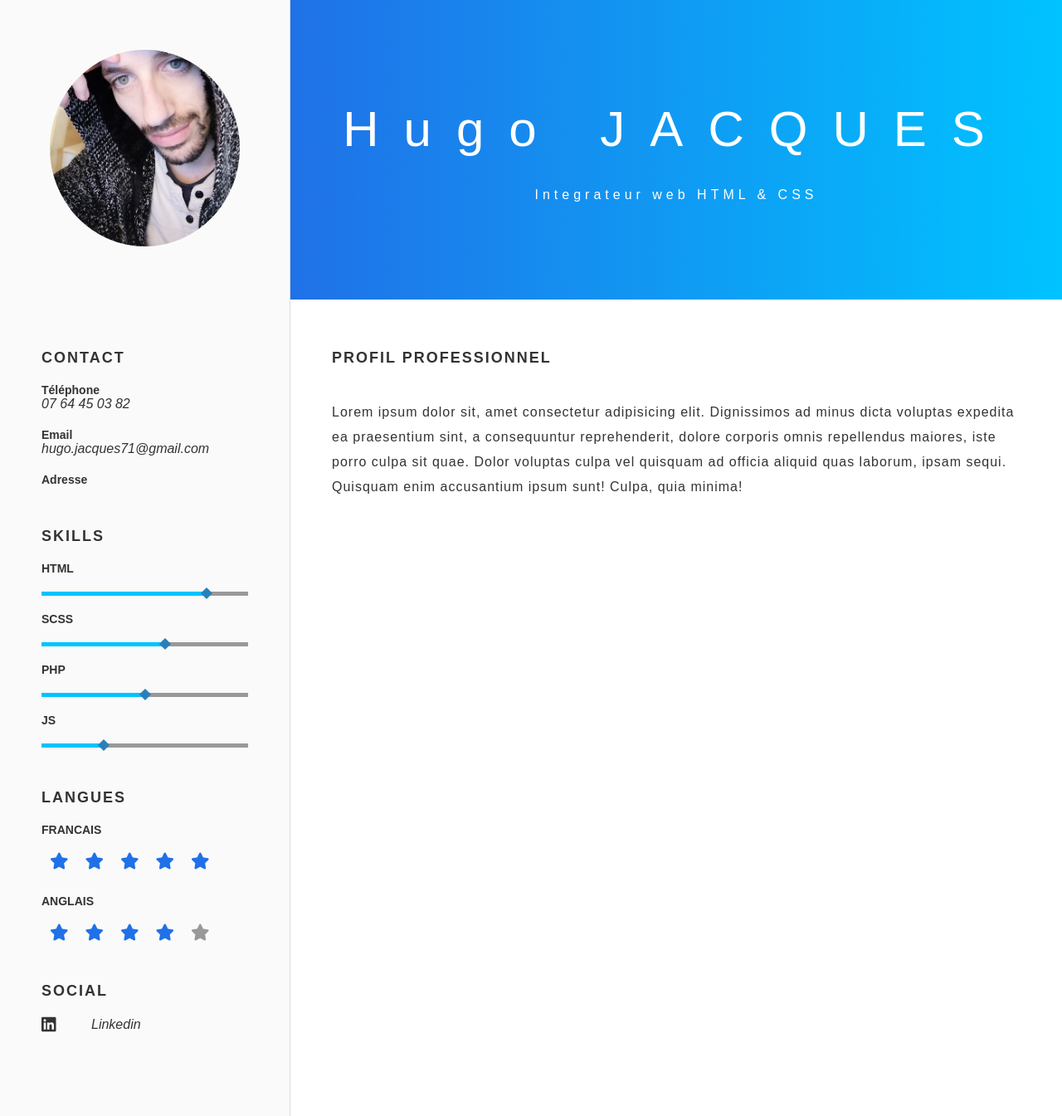
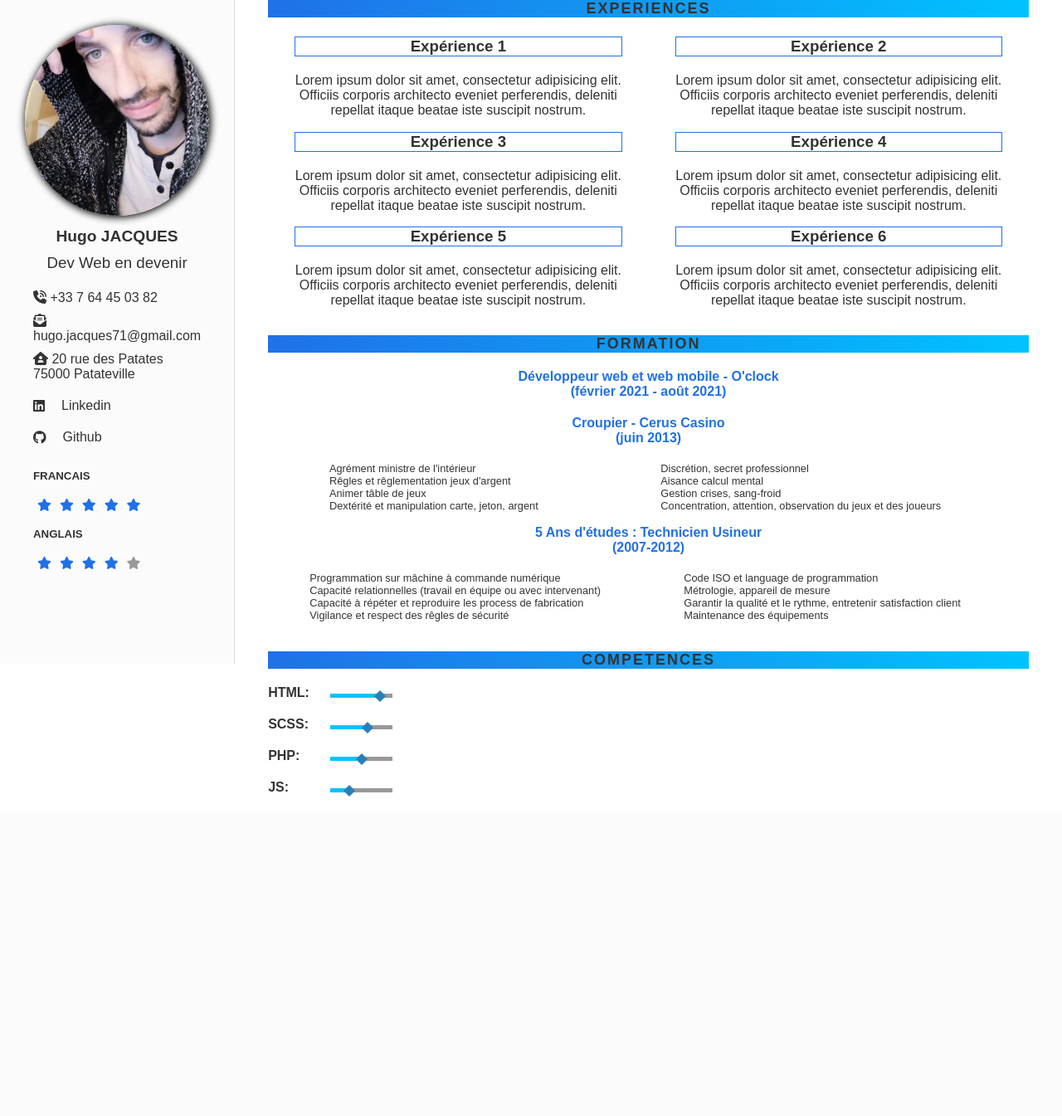
Before and after one commit to magusin/cv, a PHP site: page / in a window 1280 px wide. Shown: the whole page at 83% size. After the commit the page ends 960 px from the top, so only its background shows below. Run offline with PHP 8.4, Linux system fonts and the light colour scheme; style sheets or scripts are compiled from the project's sources; some libraries are stand-ins or nearby versions; some web fonts are replaced.

Commit message:
expériences, formations, compétences

```diff
--- a/css/style.css
+++ b/css/style.css
@@ -20,7 +20,7 @@ h3,
 h4,
 h5,
 h6 {
-  margin: 1rem 0 2rem 0; }
+  margin: 0rem 0 2rem 0; }
 
 ul {
   list-style: none; }
@@ -39,63 +39,116 @@ img {
 .text-primary {
   color: var(--primary); }
 
-.grid-container {
-  display: grid;
-  min-height: 100vh;
-  grid: "picture header" auto "aside main" 1fr / 350px auto; }
+.mb-5 {
+  margin-bottom: 5rem !important; }
+
+body {
+  display: flex;
+  height: 100vh; }
+
+.picture {
+  height: 340px;
+  padding: 30px; }
+  .picture > img {
+    border-radius: 50%;
+    box-shadow: 1px 1px 10px 1px black;
+    background: var(--fitback); }
+
+.container-3 {
+  display: flex;
+  flex-direction: row;
+  justify-content: space-around;
+  padding: 0 2em 1em 0; }
+
+li {
+  font-size: 0.8em;
+  width: auto; }
 
 header {
-  grid-area: header;
-  background: linear-gradient(to right, var(--primary), var(--light));
-  padding: 10rem 5rem;
+  width: 300px;
+  background-color: #fbfbfb;
+  border-right: 1px solid var(--border); }
+
+.name {
   text-align: center;
-  color: white;
+  font-size: 1.2em;
+  font-weight: bold; }
+
+.job {
+  text-align: center;
+  font-weight: 400; }
+
+.subtitle {
+  display: block;
+  text-align: center;
+  font-size: 1em;
+  color: var(--primary); }
+
+.social-container {
   display: flex;
+  align-items: center; }
+  .social-container > p {
+    padding: 0 0 0 20px; }
+
+.adress-wrapper {
+  display: flex;
+  flex-direction: column; }
+
+.container {
+  display: flex;
+  flex-wrap: wrap; }
+
+.exp-container {
+  width: 50%;
+  text-align: center;
+  margin: auto;
+  padding: 0.2em 2em; }
+  .exp-container h3 {
+    border: 1px solid var(--primary);
+    text-align: center; }
+
+.title-small {
+  text-align: center;
+  background: linear-gradient(to left, var(--light), var(--primary)); }
+
+.block {
+  padding: 0 40px;
+  margin-bottom: 2rem; }
+  .block .stars-container {
+    display: flex;
+    margin: 2rem 0 2rem 0;
+    color: var(--hint); }
+    .block .stars-container i {
+      font-size: 1.5rem;
+      margin: 0 0.5rem; }
+
+.container-2 {
+  display: flex;
+  flex-wrap: wrap;
   flex-direction: column;
-  justify-content: center;
-  align-items: center; }
-  header h1 {
-    font-size: 6rem;
-    line-height: 8rem;
-    font-weight: 300;
-    letter-spacing: 3rem; }
-  header p {
-    letter-spacing: 0.5rem; }
-
-.picture {
-  grid-area: picture;
-  padding: 6rem;
-  background: var(--background);
-  border-right: 1px solid var(--border); }
-  .picture img {
-    border-radius: 50%; }
-
-aside {
-  grid-area: aside;
-  background: var(--background);
-  border-right: 1px solid var(--border);
-  padding: 5rem; }
-  aside .block {
-    margin-bottom: 5rem; }
-    aside .block h3 {
-      margin-bottom: 0;
-      font-size: 1.4rem; }
-    aside .block p {
-      margin: 0 0 2rem 0;
-      font-style: italic; }
-    aside .block .bar-skill {
-      margin: 2rem 0;
+  width: 150px; }
+  .container-2 .container-skill {
+    display: flex;
+    justify-content: space-between; }
+    .container-2 .container-skill h3 {
+      font-size: 1em; }
+    .container-2 .container-skill .bar-skill {
+      margin: 1rem 0 0.5rem 0.5em;
+      size: 1em;
+      display: flex;
+      flex-direction: row;
+      width: 50%;
       height: 5px;
       background: var(--hint);
       position: relative; }
-      aside .block .bar-skill .bar-skill-progress {
+      .container-2 .container-skill .bar-skill .bar-skill-progress {
         position: absolute;
-        height: 5px;
+        height: 80%;
         top: 0;
         left: 0;
         width: 80%;
         background: var(--light); }
-      aside .block .bar-skill .bar-skill-dot {
+      .container-2 .container-skill .bar-skill .bar-skill-dot {
         position: absolute;
         height: 10px;
         width: 10px;
@@ -103,14 +156,14 @@ aside {
         left: calc(80% - 5px);
         top: -2.5px;
         transform: rotate(45deg); }
-      aside .block .bar-skill .bar-skill-progress-2 {
+      .container-2 .container-skill .bar-skill .bar-skill-progress-2 {
         position: absolute;
         height: 5px;
         top: 0;
         left: 0;
         width: 60%;
         background: var(--light); }
-      aside .block .bar-skill .bar-skill-dot-2 {
+      .container-2 .container-skill .bar-skill .bar-skill-dot-2 {
         position: absolute;
         height: 10px;
         width: 10px;
@@ -118,14 +171,14 @@ aside {
         left: calc(60% - 5px);
         top: -2.5px;
         transform: rotate(45deg); }
-      aside .block .bar-skill .bar-skill-progress-3 {
+      .container-2 .container-skill .bar-skill .bar-skill-progress-3 {
         position: absolute;
         height: 5px;
         top: 0;
         left: 0;
         width: 50%;
         background: var(--light); }
-      aside .block .bar-skill .bar-skill-dot-3 {
+      .container-2 .container-skill .bar-skill .bar-skill-dot-3 {
         position: absolute;
         height: 10px;
         width: 10px;
@@ -133,14 +186,14 @@ aside {
         left: calc(50% - 5px);
         top: -2.5px;
         transform: rotate(45deg); }
-      aside .block .bar-skill .bar-skill-progress-4 {
+      .container-2 .container-skill .bar-skill .bar-skill-progress-4 {
         position: absolute;
         height: 5px;
         top: 0;
         left: 0;
         width: 30%;
         background: var(--light); }
-      aside .block .bar-skill .bar-skill-dot-4 {
+      .container-2 .container-skill .bar-skill .bar-skill-dot-4 {
         position: absolute;
         height: 10px;
         width: 10px;
@@ -148,31 +201,3 @@ aside {
         left: calc(30% - 5px);
         top: -2.5px;
         transform: rotate(45deg); }
-    aside .block .stars-container {
-      display: flex;
-      margin: 2rem 0 3rem 0;
-      color: var(--hint); }
-      aside .block .stars-container i {
-        font-size: 2rem;
-        margin: 0 1rem; }
-    aside .block .social-container {
-      display: flex;
-      justify-content: start;
-      align-items: center;
-      margin: 2rem 0; }
-      aside .block .social-container i {
-        font-size: 2rem;
-        flex: 0 0 50px;
-        margin-right: 1rem; }
-      aside .block .social-container p {
-        flex: auto;
-        margin: 0; }
-
-main {
-  grid-area: main;
-  padding: 5rem; }
-  main h2 {
-    margin-bottom: 4rem; }
-  main p {
-    letter-spacing: 0.1rem;
-    line-height: 3rem; }
--- a/index.html
+++ b/index.html
@@ -17,29 +17,35 @@
   <title>Projet CV</title>
 </head>
 <body>
-    <div class="grid-container">
     <header>
-    <h1>Hugo JACQUES</h1>
-    <p>Integrateur web HTML & CSS</p>
-</header>
+        <aside>
             <section class="picture">
                 <img src="img/hugo.jpg" alt="hugo">
+                <p class="name">Hugo JACQUES</p>
+                <h3 class="job">Dev Web en devenir</h3>
             </section>
-      <aside>
             <div class="block">
-              <h2 class="title-small">CONTACT</h2>
-              <h3>Téléphone</h3>
-              <p>07 64 45 03 82</p>
-              <h3>Email</h3>
-              <p>hugo.jacques71@gmail.com</p>
-              <h3>Adresse</h3>
-              <p></p>
+
+                <p><i class="fas fa-phone-volume"></i> +33 7 64 45 03 82</p>
+                <p><i class="fas fa-envelope-open-text"></i> hugo.jacques71@gmail.com</p>
+                <p class="adress-wrapper">
+                    <span><i class="fas fa-house-user"></i> 20 rue des Patates</span>
+                    <span>75000 Patateville</span>
+                </p>
+                <div class="social-container">
+                    <i class="fab fa-linkedin"></i>
+                    <p><a href="https://github.com/magusin">Linkedin</a></p>
                 </div>
-         <div class="block">
+
+                    <div class="social-container">
+                        <i class="fab fa-github"></i>
+                        <p><a href="https://github.com/magusin">Github</a></p>
+                    </div>
+
+            </div>
+            <!-- <div class="block">
                 <h2 class="title-small">SKILLS</h2>
                 <h3>HTML</h3>
-
-
                 <div class="bar-skill">
                     <div class="bar-skill-progress"></div>
                     <div class="bar-skill-dot"></div>
@@ -59,10 +65,9 @@
                     <div class="bar-skill-progress-4"></div>
                     <div class="bar-skill-dot-4"></div>
                 </div>
-           </div>
+            </div> -->
             <div class="block">
-            <h2 class="title-small">LANGUES</h2>
-              <h3>FRANCAIS</h3>
+                <h5>FRANCAIS</h5>
                 <div class="stars-container">
                     <i class="fas fa-star text-primary"></i>
                     <i class="fas fa-star text-primary"></i>
@@ -70,7 +75,7 @@
                     <i class="fas fa-star text-primary"></i>
                     <i class="fas fa-star text-primary"></i>
                 </div>
-              <h3>ANGLAIS</h3>
+                <h5>ANGLAIS</h5>
                 <div class="stars-container">
                     <i class="fas fa-star text-primary"></i>
                     <i class="fas fa-star text-primary"></i>
@@ -79,18 +84,117 @@
                     <i class="fas fa-star"></i>
                 </div>
             </div>
+        </aside>
+    </header>
+    <main>
         <div class="block">
-                <h2 class="title-small">SOCIAL</h2>
-                <div class="social-container">
-                    <i class="fab fa-linkedin"></i>
-                    <p>Linkedin</p>
+        <h2 class="title-small">EXPERIENCES</h2>
+        <div class="container">
+            <div class="exp-container">
+                <h3>Expérience 1</h3>
+                <p>Lorem ipsum dolor sit amet, consectetur adipisicing elit. Officiis corporis architecto eveniet perferendis, deleniti repellat itaque beatae iste suscipit nostrum.</p>
+            </div>
+                <div class="exp-container">
+                <h3>Expérience 2</h3>
+                <p>Lorem ipsum dolor sit amet, consectetur adipisicing elit. Officiis corporis architecto eveniet perferendis, deleniti repellat itaque beatae iste suscipit nostrum.</p>
+            </div>
+            <div class="exp-container">
+                <h3>Expérience 3</h3>
+                <p>Lorem ipsum dolor sit amet, consectetur adipisicing elit. Officiis corporis architecto eveniet perferendis, deleniti repellat itaque beatae iste suscipit nostrum.</p>
+            </div>
+            <div class="exp-container">
+                <h3>Expérience 4</h3>
+                <p>Lorem ipsum dolor sit amet, consectetur adipisicing elit. Officiis corporis architecto eveniet perferendis, deleniti repellat itaque beatae iste suscipit nostrum.</p>
+            </div>
+            <div class="exp-container">
+                <h3>Expérience 5</h3>
+                <p>Lorem ipsum dolor sit amet, consectetur adipisicing elit. Officiis corporis architecto eveniet perferendis, deleniti repellat itaque beatae iste suscipit nostrum.</p>
+            </div>
+            <div class="exp-container">
+                <h3>Expérience 6</h3>
+                <p>Lorem ipsum dolor sit amet, consectetur adipisicing elit. Officiis corporis architecto eveniet perferendis, deleniti repellat itaque beatae iste suscipit nostrum.</p>
             </div>
         </div>
-      </aside>
-      <main>
-          <h2 class="title-small">PROFIL PROFESSIONNEL</h2>
-          <P>Lorem ipsum dolor sit, amet consectetur adipisicing elit. Dignissimos ad minus dicta voluptas expedita ea praesentium sint, a consequuntur reprehenderit, dolore corporis omnis repellendus maiores, iste porro culpa sit quae. Dolor voluptas culpa vel quisquam ad officia aliquid quas laborum, ipsam sequi. Quisquam enim accusantium ipsum sunt! Culpa, quia minima!</P>
+    </div>
+    <div class="block">
+        <h2 class="title-small">FORMATION</h2>
+        <h3 class="subtitle"><span>Développeur web et web mobile - O'clock</span>
+        <span class="subtitle">(février 2021 - août 2021)</span></h3>
+        <h3 class="subtitle"><span>Croupier - Cerus Casino</span>
+            <span class="subtitle">(juin 2013)</span></h3>
+            <div class="container-3">
+                <div class="">
+                        <ul>
+                            <li>Agrément ministre de l'intérieur</li>
+                            <li>Rêgles et rêglementation jeux d'argent</li>
+                            <li>Animer tâble de jeux</li>
+                            <li>Dextérité et manipulation carte, jeton, argent</li>
+                        </ul>
+                </div>
+                <div class="">
+                        <ul>
+                            <li>Discrétion, secret professionnel</li>
+                            <li>Aisance calcul mental</li>
+                            <li>Gestion crises, sang-froid</li>
+                            <li>Concentration, attention, observation du jeux et des joueurs</li>
+                        </ul>
+                </div>
+            </div>
+            <h3 class="subtitle"><span>5 Ans d'études : Technicien Usineur</span>
+                <span class="subtitle">(2007-2012)</span></h3>
+            <div class="container-3">
+                <div class="">
+                        <ul>
+                            <li>Programmation sur mâchine à commande numérique</li>
+                            <li>Capacité relationnelles (travail en équipe ou avec intervenant)</li>
+                            <li>Capacité à répéter et reproduire les process de fabrication</li>
+                            <li>Vigilance et respect des rêgles de sécurité</li>
+                        </ul>
+                </div>
+                <div class="">
+                        <ul>
+                            <li>Code ISO et language de programmation</li>
+                            <li>Métrologie, appareil de mesure</li>
+                            <li>Garantir la qualité et le rythme, entretenir satisfaction client</li>
+                            <li>Maintenance des équipements</li>
+                        </ul>
+                </div>
+            </div>
+    </div>
+        <div class="block">
+        <h2 class="title-small">COMPETENCES</h2>
+<div class="container-2">
+    <div class="container-skill">
+        <h3>HTML: </h3>
+            <div class="bar-skill">
+                <div class="bar-skill-progress"></div>
+                <div class="bar-skill-dot"></div>
+            </div>
+    </div>
+        <div class="container-skill">
+            <h3>SCSS: </h3>
+            <div class="bar-skill">
+                <div class="bar-skill-progress-2"></div>
+                <div class="bar-skill-dot-2"></div>
+            </div>
+        </div>
+        <div class="container-skill">
+            <h3>PHP: </h3>
+            <div class="bar-skill">
+                <div class="bar-skill-progress-3"></div>
+                <div class="bar-skill-dot-3"></div>
+            </div>
+        </div>
+        <div class="container-skill">
+            <h3>JS: </h3>
+            <div class="bar-skill">
+                <div class="bar-skill-progress-4"></div>
+                <div class="bar-skill-dot-4"></div>
+            </div>
+        </div>
+    </div>
+</div>
+
     </main>
-  </div>
 </body>
 </html>
--- a/scss/_base.scss
+++ b/scss/_base.scss
@@ -18,7 +18,7 @@ html {
   h4,
   h5,
   h6 {
-    margin: 1rem 0 2rem 0;
+    margin: 0rem 0 2rem 0;
   }
 
   ul {
--- /dev/null
+++ b/scss/_utils.scss
@@ -0,0 +1,3 @@
+.mb-5 {
+    margin-bottom: 5rem !important;
+  }
--- a/scss/style.scss
+++ b/scss/style.scss
@@ -1,70 +1,140 @@
 @import "reset";
 @import "base";
 @import "classes";
+@import "utils";
 
-$skills: 5px;
-.grid-container {
-  display: grid;
-  min-height: 100vh;
-  grid:
-    "picture header" auto
-    "aside main" 1fr
-    / 350px auto;
+
+body {
+  display: flex;
+  height: 100vh;
+};
+
+.picture {
+  height: 340px;
+  padding: 30px;
+
+  > img {
+    border-radius: 50%;
+    box-shadow: 1px 1px 10px 1px black;
+    background: var(--fitback);
+  }
+}
+
+.container-3 {
+  display: flex;
+  flex-direction: row;
+  justify-content: space-around;
+  padding: 0 2em 1em 0;
+}
+
+li {
+  font-size: 0.8em;
+  width: auto;
 }
 
 header {
-    grid-area: header;
-    background: linear-gradient(to right, var(--primary), var(--light));
-    padding: 10rem 5rem;
+  width: 300px;
+  background-color: rgb(251, 251, 251);
+  border-right: 1px solid var(--border);
+}
+
+.name {
   text-align: center;
-    color: white;
+  font-size: 1.2em;
+  font-weight: bold;
+}
+
+.job {
+  text-align: center;
+  font-weight: 400;
+}
+
+.subtitle {
+  display: block;
+  text-align: center;
+  font-size: 1em;
+  color: var(--primary);
+}
+
+.social-container {
+  display: flex;
+  align-items: center;
+  > p {
+    padding: 0 0 0 20px;
+  };
+}
+
+.adress-wrapper {
   display: flex;
   flex-direction: column;
-    justify-content: center;
-    align-items: center;
-    h1 {
-      font-size: 6rem;
-      line-height: 8rem;
-      font-weight: 300;
-      letter-spacing: 3rem;
 }
-    p {
-      letter-spacing: 0.5rem;
+
+.container {
+  display: flex;
+  flex-wrap: wrap;
+
+}
+
+
+.exp-container {
+  width: 50%;
+  text-align: center;
+  margin: auto;
+  padding: 0.2em 2em;
+
+ h3 {
+  border: 1px solid var(--primary);
+  text-align: center;
+
  }
 }
 
-  .picture {
-    grid-area: picture;
-    padding: 6rem;
-    background: var(--background);
-    border-right: 1px solid var(--border);
-    img {
-      border-radius: 50%;
+.title-small {
+  text-align: center;
+  background: linear-gradient(to left, var(--light), var(--primary));
+}
+
+.block {
+  padding: 0 40px;
+  margin-bottom: 2rem;
+  .stars-container {
+      display: flex;
+      margin: 2rem 0 2rem 0;
+      color: var(--hint);
+
+         i {
+     font-size: 1.5rem;
+     margin: 0 0.5rem;
              }
   }
-  aside {
-    grid-area: aside;
-    background: var(--background);
-    border-right: 1px solid var(--border);
-    padding: 5rem;
-    .block {
-      margin-bottom: 5rem;
+
+}
+.container-2 {
+display: flex;
+flex-wrap: wrap;
+flex-direction: column;
+
+width: 150px;
+.container-skill {
+display: flex;
+justify-content: space-between;
  h3 {
-        margin-bottom: 0;
-        font-size: 1.4rem;
-      }
-      p {
-        margin: 0 0 2rem 0;
-        font-style: italic;
+   font-size: 1em;
  }
 .bar-skill {
-        margin: 2rem 0;
+  margin: 1rem 0 0.5rem 0.5em;
+  size: 1em;
+  display: flex;
+  flex-direction: row;
+  width: 50%;
+
   height: 5px;
   background: var(--hint);
   position: relative;
+
   .bar-skill-progress {
     position: absolute;
-          height: $skills;
+    height: 80%;
     top: 0;
     left: 0;
     width: 80%;
@@ -132,43 +202,116 @@ header {
                 transform: rotate(45deg);
               }
   }
-        .stars-container {
-          display: flex;
-          margin: 2rem 0 3rem 0;
-          color: var(--hint);
-          i {
-            font-size: 2rem;
-            margin: 0 1rem;
  }
 }
-        .social-container {
-          display: flex;
-          justify-content: start;
-          align-items: center;
-          margin: 2rem 0;
-          i {
-            font-size: 2rem;
-            flex: 0 0 50px;
-            margin-right: 1rem;
-          }
-          p {
-            flex: auto;
-            margin: 0;
-          }
-        }
-      }
-    }
+// $skills: 5px;
+// .grid-container {
+//   display: grid;
+//   min-height: 100vh;
+//   grid:
+//     "picture header" auto
+//     "aside main" 1fr
+//     / 350px auto;
+// }
+
+// header {
+//     grid-area: header;
+//     background: linear-gradient(to right, var(--primary), var(--light));
+//     padding: 10rem 5rem;
+//     text-align: center;
+//     color: white;
+//     display: flex;
+//     flex-direction: column;
+//     justify-content: center;
+//     align-items: center;
+//     h1 {
+//       font-size: 6rem;
+//       line-height: 8rem;
+//       font-weight: 300;
+//       letter-spacing: 3rem;
+//     }
+//     p {
+//       letter-spacing: 0.5rem;
+//     }
+//   }
+
+//   .picture {
+//     grid-area: picture;
+//     padding: 6rem;
+//     background: var(--background);
+//     border-right: 1px solid var(--border);
+//     img {
+//       border-radius: 50%;
+//     }
+//   }
+//   aside {
+//     grid-area: aside;
+//     background: var(--background);
+//     border-right: 1px solid var(--border);
+//     padding: 5rem;
+//     .block {
+//       margin-bottom: 5rem;
+//       h3 {
+//         margin-bottom: 0;
+//         font-size: 1.4rem;
+//       }
+//       p {
+//         margin: 0 0 2rem 0;
+//         font-style: italic;
+//       }
+
+//         .stars-container {
+//           display: flex;
+//           margin: 2rem 0 3rem 0;
+//           color: var(--hint);
+//           i {
+//             font-size: 2rem;
+//             margin: 0 1rem;
+//           }
+//         }
+//         .social-container {
+//           display: flex;
+//           justify-content: start;
+//           align-items: center;
+//           margin: 2rem 0;
+//           i {
+//             font-size: 2rem;
+//             flex: 0 0 50px;
+//             margin-right: 1rem;
+//           }
+//           p {
+//             flex: auto;
+//             margin: 0;
+//           }
+//         }
+//       }
+//     }
 
 
 
-    main {
-        grid-area: main;
-        padding: 5rem;
-        h2 {
-          margin-bottom: 4rem;
-        }
-        p {
-          letter-spacing: 0.1rem;
-          line-height: 3rem;
-        }
-      }
+//     main {
+//         grid-area: main;
+//         padding: 5rem;
+//         h2 {
+//           margin-bottom: 4rem;
+//           background: linear-gradient(to right, var(--light),var(--primary));
+//         }
+//         p {
+//           letter-spacing: 0.1rem;
+//           line-height: 3rem;
+//           margin-bottom: 5rem;
+//         }
+//         .container {
+//           display: flex;
+//           flex-direction: row;
+//           flex-wrap: wrap;
+//           .exp-container {
+//             margin: auto;
+//             width: 40%;
+//             h3 {
+//               border: 1px solid var(--primary);
+//               text-align: center;
+//             }
+//           }
+//         }
+//       }
```
Also changed, not shown: img/hugo1.jpg (added). Lines whose indentation alone changed are shown as unchanged.
